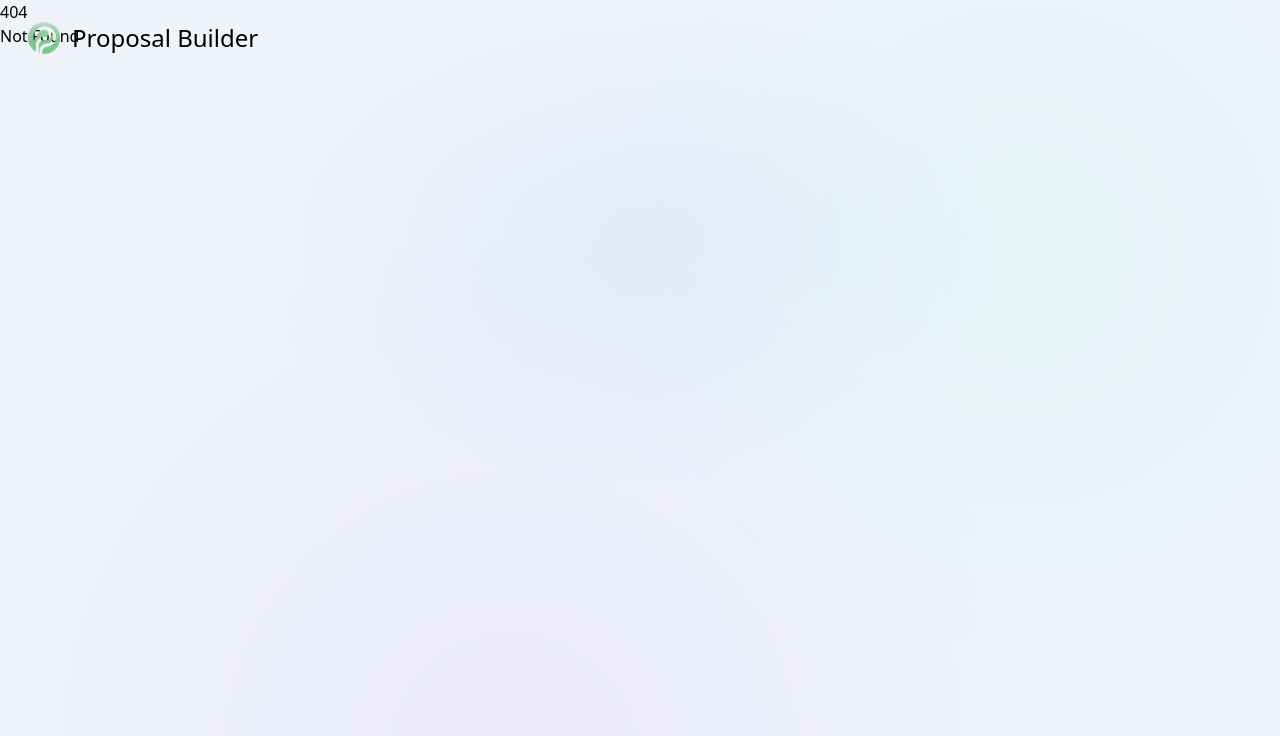
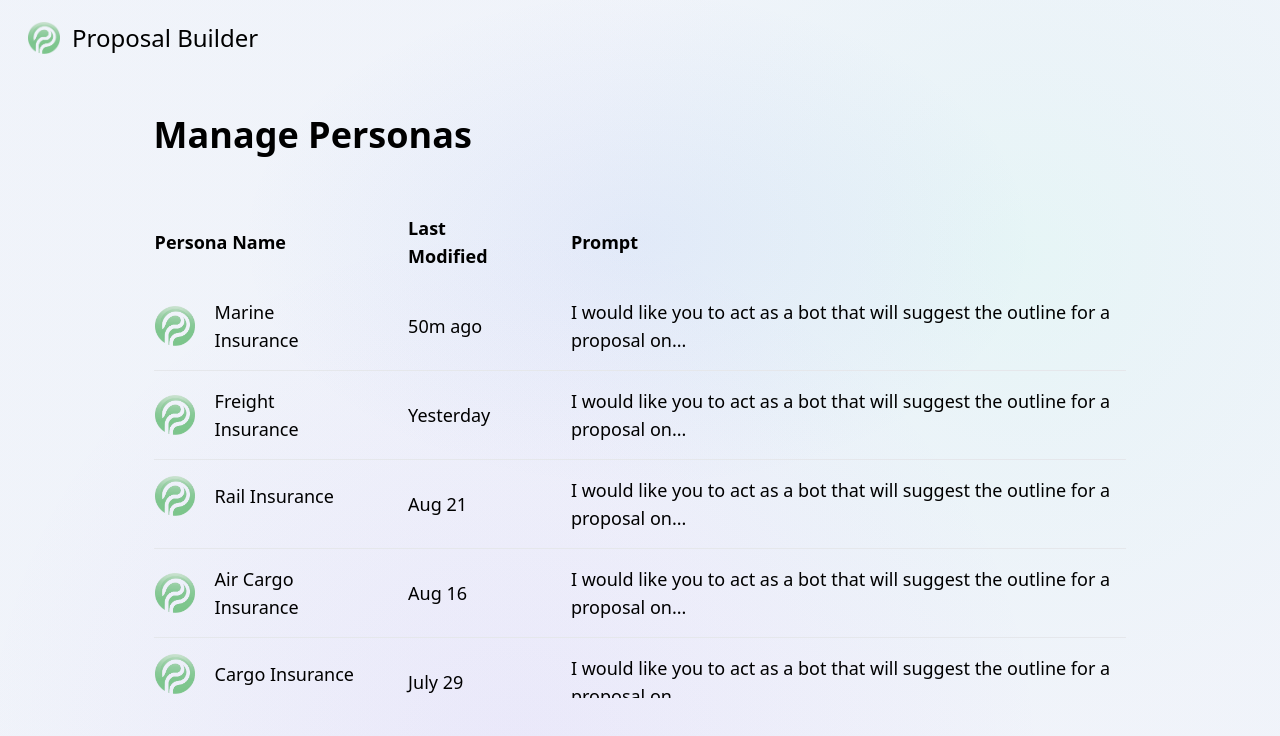
Before and after one commit to JuFranze/ProposalBuilder, a SvelteKit app: page /personas in a window 1280 px wide. Before the commit this address had no page. Shown: the top 736 px of the page. Built offline with nearby package versions, Linux system fonts and the light colour scheme.

Commit message:
Personas page

```diff
--- a/src/routes/+page.svelte
+++ b/src/routes/+page.svelte
@@ -51,7 +51,7 @@
     import { uploadedFiles } from '$lib/store/fileStore.js';
 
     export let multiple = true;
-    export let accept = ".eml,.docx,.ppt,.pdf";
+    export let accept = ".pdf,.csv,.txt,.xlsx,.doc,.docx,.ppt,.pptx,.eml";
 
     let fileInput;
     let dragOver = false;
@@ -143,7 +143,7 @@
                             <div class="flex-grow flex items-center">
 
                             </div>
-                            <a href="/new" class="w-full h-fit border-t-2 border-t-gray-400">
+                            <a href="/personas" class="w-full h-fit border-t-2 border-t-gray-400">
                                 <p class="py-5 px-6">View/modify personas</p>
                             </a>
                         </div>
--- a/src/routes/new/+page.svelte
+++ b/src/routes/new/+page.svelte
@@ -16,17 +16,57 @@
         '.csv': 'csv.png',
         '.txt': 'txt.png',
         '.xlsx': 'xlsx.png',
-        '.doc': 'docx.png',
-        '.docx': 'docx.png',
+        '.doc': 'doc.png',
+        '.docx': 'doc.png',
         '.ppt': 'ppt.png',
-        '.pptx': "pptx.png",
-        '.eml': 'eml.png',
+        '.pptx': "ppt.png",
         default: 'unknown.png'
     };
 
     function getFileImage(fileName) {
         const extension = '.' + fileName.split('.').pop().toLowerCase();
         return fileTypeImages[extension] || fileTypeImages.default;
+    }
+
+    export let multiple = true;
+    export let accept = ".pdf,.csv,.txt,.xlsx,.doc,.docx,.ppt,.pptx,.eml";
+
+    let fileInput;
+    let dragOver = false;
+
+    function handleClick() {
+        fileInput.click();
+    }
+
+    function handleFileChange(event) {
+        const files = event.target.files;
+        if (files && files.length > 0) {
+            handleFiles(files);
+        }
+    }
+
+    function handleDragOver(event) {
+        event.preventDefault();
+        dragOver = true;
+    }
+
+    function handleDragLeave() {
+        dragOver = false;
+    }
+
+    function handleDrop(event) {
+        event.preventDefault();
+        dragOver = false;
+        const files = event.dataTransfer?.files;
+        if (files && files.length > 0) {
+            handleFiles(files);
+        }
+    }
+
+    function handleFiles(files) {
+        // Convert FileList to Array and add to store
+        const fileArray = Array.from(files);
+        uploadedFiles.addFiles(fileArray);
     }
 </script>
 
@@ -37,35 +77,74 @@
     <div class="w-[40%] h-full rounded-2xl bg-blue-100">
 
     </div>
-    <div class="w-full h-full rounded-2xl bg-white py-10 px-8 justify-between flex flex-col">
-        <div class="flex flex-col gap-8">
+    <div class="w-full h-full rounded-2xl bg-white py-14 px-8 justify-between flex flex-col">
+        <div class="flex flex-col">
             <h1 class="font-semibold text-[26px]">Your Request Files</h1>
-            {#if files && files.length > 0}
-                <ul class="flex items-center">
+            <ul class="flex items-center flex-wrap">
+                {#if files && files.length > 0}
                     {#each files as file}
-                        <li class="flex items-center pr-12 gap-4">
+                        <li class="flex items-center pr-12 pt-4 gap-4">
                             <img src='/fileTypes/{getFileImage(file.name)}' alt={file.type} class="w-fit h-16" />
                             <p class="text-2xl">{file.name}</p>
                             <!--                        <button on:click={() => removeFile(file.name)}>Remove</button>-->
                         </li>
                     {/each}
-                    <div class="py-2 px-4 rounded-full border-2 border-gray-400">
-                        <svg xmlns="http://www.w3.org/2000/svg" viewBox="0 0 448 512" class="w-6 h-6"><path d="M256 80c0-17.7-14.3-32-32-32s-32 14.3-32 32l0 144L48 224c-17.7 0-32 14.3-32 32s14.3 32 32 32l144 0 0 144c0 17.7 14.3 32 32 32s32-14.3 32-32l0-144 144 0c17.7 0 32-14.3 32-32s-14.3-32-32-32l-144 0 0-144z"/></svg>
-
-                    </div>
-                </ul>
-            {:else}
-                <p>No files uploaded.</p>
-            {/if}
+                {/if}
+                <div
+                        class="py-2 px-4 rounded-full border-2 border-gray-400 mt-6 cursor-pointer"
+                        class:bg-blue-100={dragOver}
+                        on:click={handleClick}
+                        on:dragover={handleDragOver}
+                        on:dragleave={handleDragLeave}
+                        on:drop={handleDrop}
+                >
+                    <svg xmlns="http://www.w3.org/2000/svg" viewBox="0 0 448 512" class="w-6 h-6"><path d="M256 80c0-17.7-14.3-32-32-32s-32 14.3-32 32l0 144L48 224c-17.7 0-32 14.3-32 32s14.3 32 32 32l144 0 0 144c0 17.7 14.3 32 32 32s32-14.3 32-32l0-144 144 0c17.7 0 32-14.3 32-32s-14.3-32-32-32l-144 0 0-144z"/></svg>
+                    <input
+                            type="file"
+                            class="hidden"
+                            bind:this={fileInput}
+                            on:change={handleFileChange}
+                            {multiple}
+                            {accept}
+                    />
+                </div>
+            </ul>
         </div>
         <div>
-            <h1 class="font-semibold text-[26px]">Company Information</h1>
+            <h1 class="font-semibold text-[26px] mb-2">Company Information</h1>
+            <div class="flex flex-wrap gap-10">
+                <div class="flex flex-col gap-2">
+                    <p class="text-lg">Upload Company Logo <span class="text-red-600">*</span></p>
+                    <input class="border-2 border-gray-400 rounded-md w-60 h-10 pl-2">
+                </div>
+                <div class="flex flex-col gap-2">
+                    <p class="text-lg">Company Website URL <span class="text-red-600">*</span></p>
+                    <input class="border-2 border-gray-400 rounded-md w-60 h-10 pl-2">
+                </div>
+            </div>
         </div>
         <div>
-            <h1 class="font-semibold text-[26px]">Persona</h1>
+            <h1 class="font-semibold text-[26px] mb-2">Persona</h1>
+            <div class="flex flex-wrap gap-10">
+                <div class="flex flex-col gap-2">
+                    <p class="text-lg">Persona</p>
+                    <select class="border-2 border-gray-400 rounded-md w-60 h-10 pl-2">
+                        <option>Test</option>
+                    </select>
+                </div>
+            </div>
         </div>
         <div>
-            <h1 class="font-semibold text-[26px]">Template</h1>
+            <h1 class="font-semibold text-[26px] mb-2">Template</h1>
+            <div class="flex flex-wrap gap-10">
+                <div class="flex flex-col gap-2">
+                    <p class="text-lg">Choose RFP Template</p>
+                    <select class="border-2 border-gray-400 rounded-md w-60 h-10 pl-2">
+                        <option>Test</option>
+                    </select>
+                </div>
+            </div>
         </div>
+        <button class="ml-auto border-2 border-green-500 rounded-full py-1 px-6 text-green-600 text-lg">Begin Assessment</button>
     </div>
 </div>
--- /dev/null
+++ b/src/routes/personas/+page.svelte
@@ -0,0 +1,61 @@
+<script>
+    const tempPersonas = [
+        {
+            name: 'Marine Insurance',
+            lastModified: '50m ago',
+            prompt: 'I would like you to act as a bot that will suggest the outline for a proposal on...'
+        },
+        {
+            name: 'Freight Insurance',
+            lastModified: 'Yesterday',
+            prompt: 'I would like you to act as a bot that will suggest the outline for a proposal on...'
+        },
+        {
+            name: 'Rail Insurance',
+            lastModified: 'Aug 21',
+            prompt: 'I would like you to act as a bot that will suggest the outline for a proposal on...'
+        },
+        {
+            name: 'Air Cargo Insurance',
+            lastModified: 'Aug 16',
+            prompt: 'I would like you to act as a bot that will suggest the outline for a proposal on...'
+        },
+        {
+            name: 'Cargo Insurance',
+            lastModified: 'July 29',
+            prompt: 'I would like you to act as a bot that will suggest the outline for a proposal on...'
+        },
+        {
+            name: 'Liability Insurance',
+            lastModified: 'July 13',
+            prompt: 'I would like you to act as a bot that will suggest the outline for a proposal on...'
+        },
+    ]
+</script>
+
+<div class="w-full h-full pt-[10%] pb-[8%] px-[12%] flex flex-col gap-10">
+    <h1 class="-mt-5 font-semibold text-[36px]">Manage Personas</h1>
+    <div class="overflow-x-auto">
+        <table class="w-full">
+            <thead>
+            <tr class="text-lg font-semibold">
+                <th class="text-left pr-6 py-3">Persona Name</th>
+                <th class="text-left px-6 py-3">Last Modified</th>
+                <th class="text-left pl-6 py-3">Prompt</th>
+            </tr>
+            </thead>
+            <tbody>
+            {#each tempPersonas as persona}
+                <tr class="font-[450] text-lg border-b border-gray-200">
+                    <td class="flex items-center gap-5 pr-6 py-4">
+                        <img src="/logo.png" alt="Persona logo" class="h-10 w-10">
+                        {persona.name}
+                    </td>
+                    <td class="px-6 py-4">{persona.lastModified}</td>
+                    <td class="pl-6 py-4">{persona.prompt}</td>
+                </tr>
+            {/each}
+            </tbody>
+        </table>
+    </div>
+</div>
```
Also changed, not shown: src/lib/personas.js (added).
